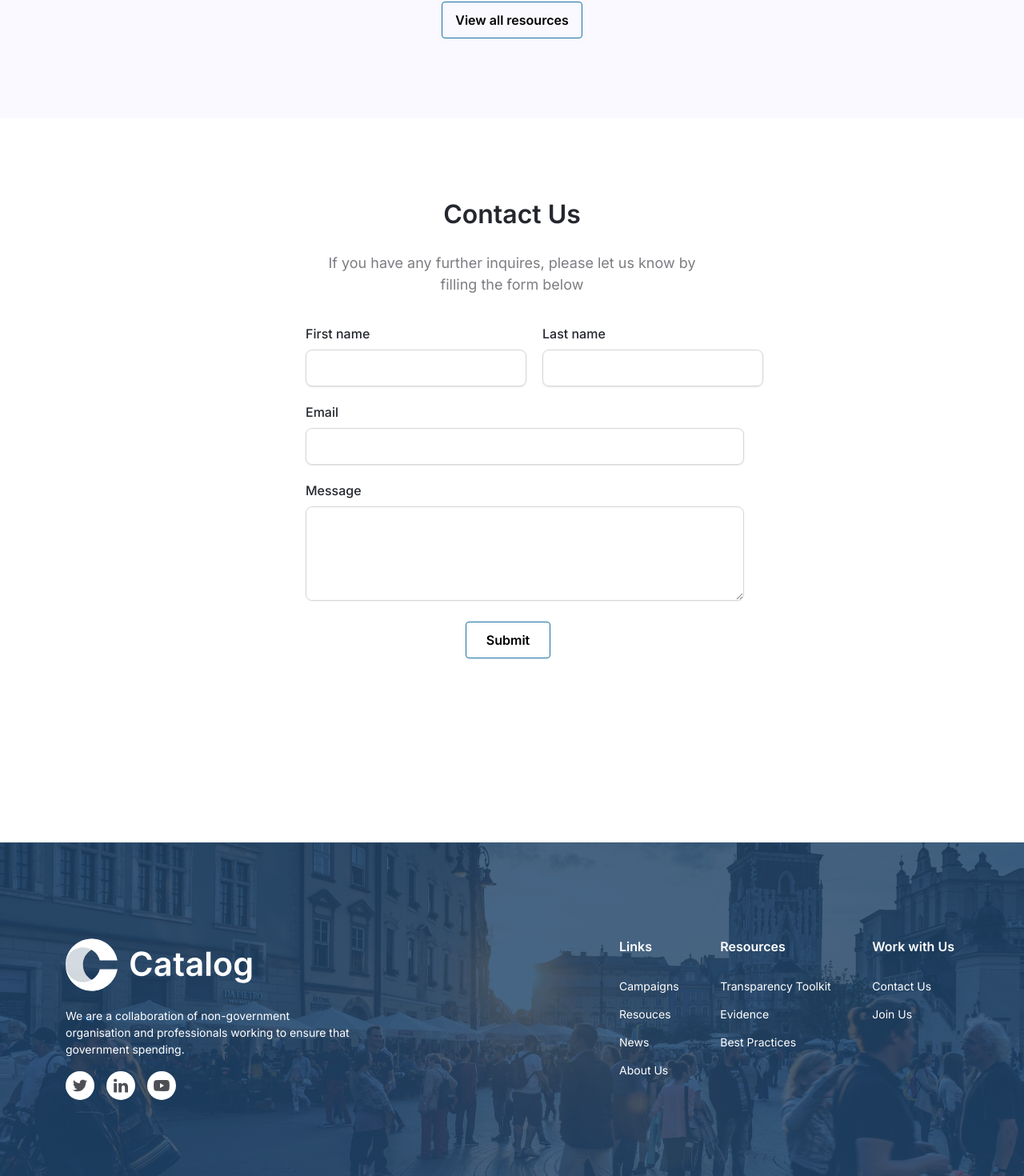
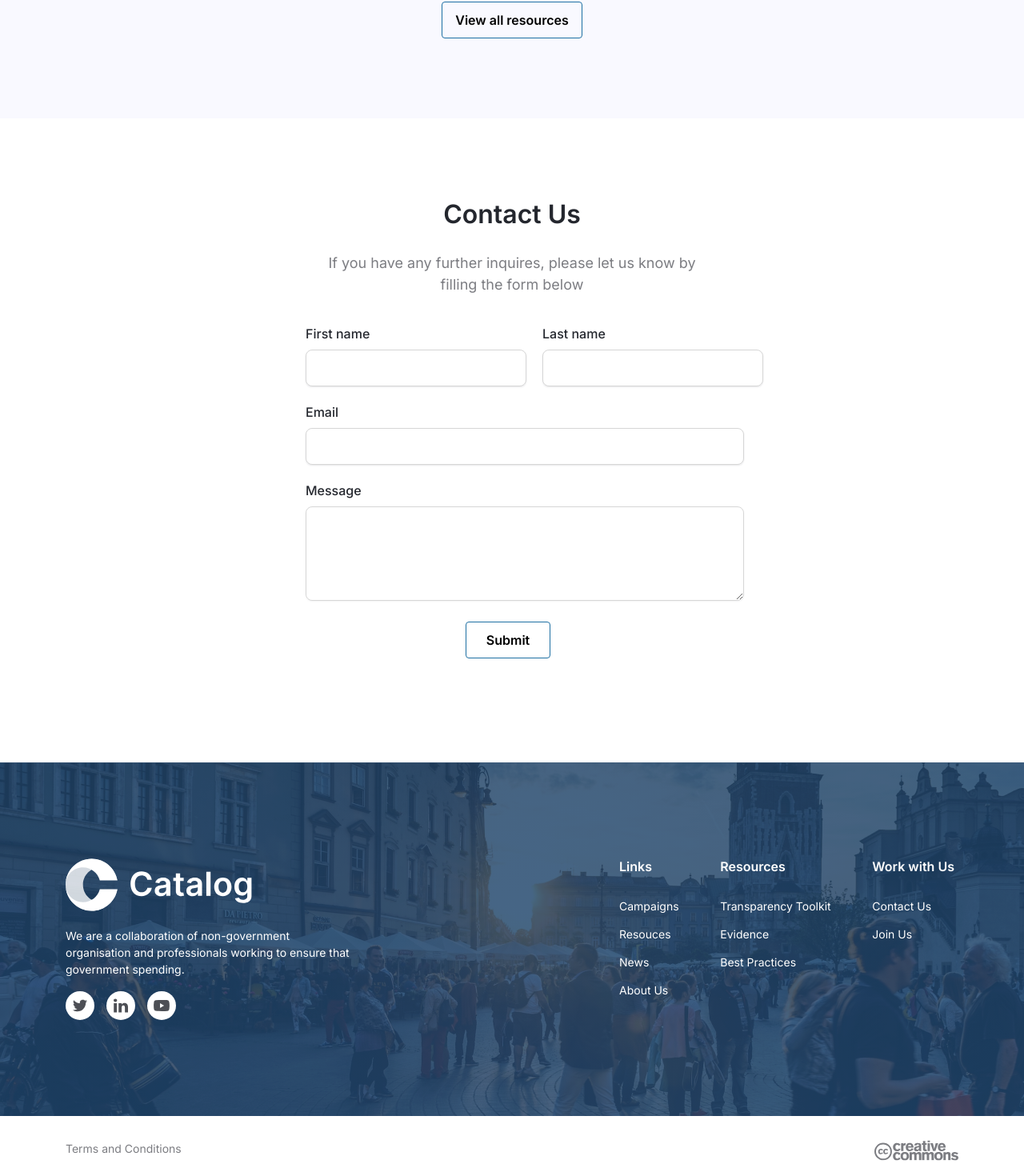
Before and after one commit to bishojbk/Frontend-Assignment, a React (Create React App) app: page / in a window 1280 px wide. Shown: the part 5699-7169 px from the top of the page at 80% size. Built offline with nearby package versions, Linux system fonts and the light colour scheme.

Commit message:
padding corrected

```diff
--- a/src/pages/contactus/contactus.styles.scss
+++ b/src/pages/contactus/contactus.styles.scss
@@ -1,5 +1,5 @@
 .contactus-section {
-  padding: 100px 0px;
+  padding: 100px 0px 50px 0px;
 
   &_header {
     text-align: center;
--- a/src/pages/footer/footer.styles.scss
+++ b/src/pages/footer/footer.styles.scss
@@ -1,5 +1,5 @@
 .footer-section {
-  padding: 100px 0px 0px 0px;
+  padding: 50px 0px 0px 0px;
   &_upper {
     background-size: cover;
     background-position: center;
```
